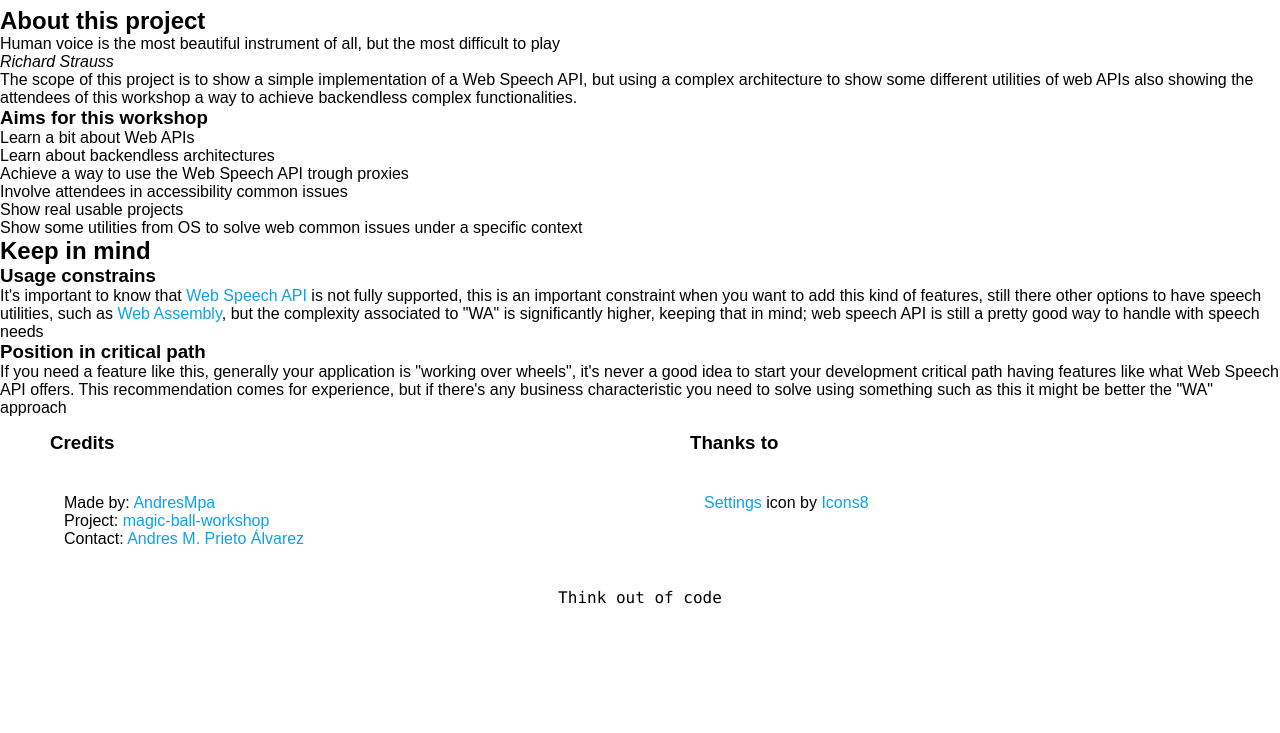
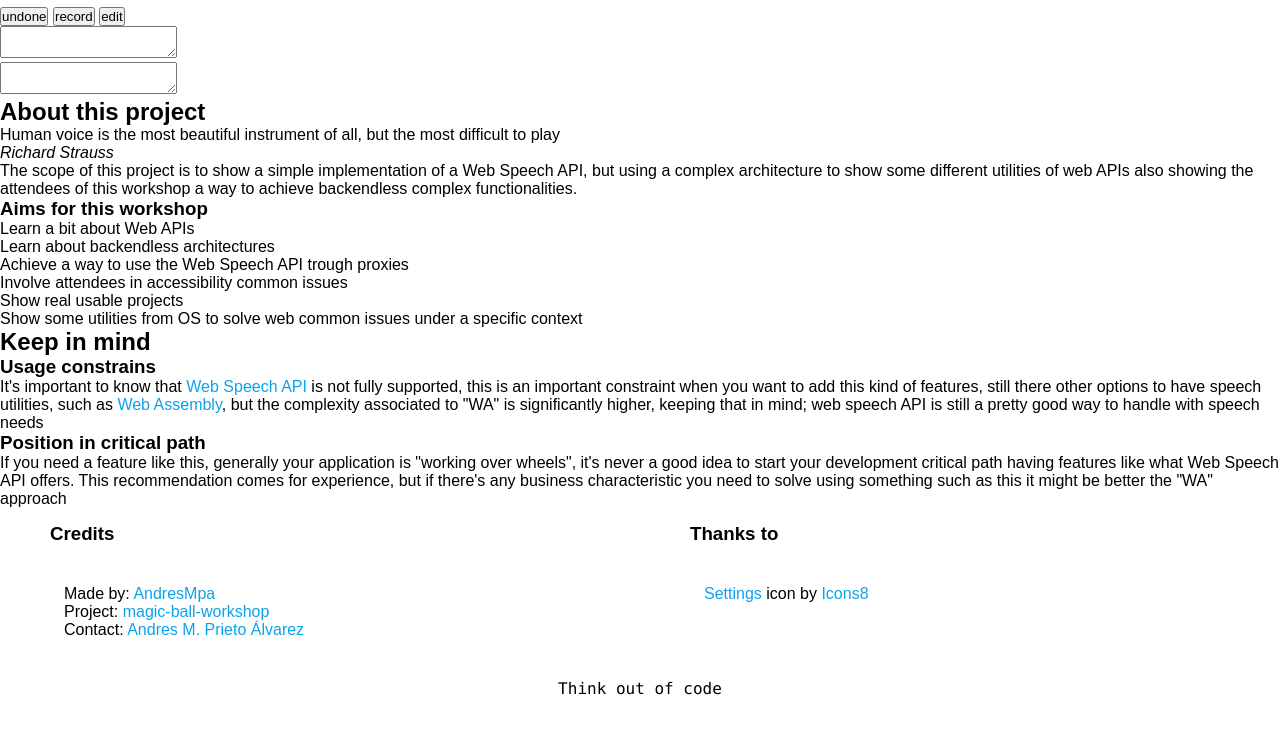
Before and after one commit to AndresMpa/when-browser-speaks, a website: page 01_public/index.html in a window 1280 px wide. Shown: the part 61-794 px from the top of the page. Drawn offline with Linux system fonts and the light colour scheme.

Commit message:
Components
Adding more components to be re created on JS

```diff
--- a/01_public/index.html
+++ b/01_public/index.html
@@ -1,4 +1,4 @@
-<!doctype html>
+<!DOCTYPE html>
 <html lang="es">
   <head>
     <meta charset="UTF-8" />
@@ -54,31 +54,62 @@
 
         Recording process trough a button an a text box
       -->
+      <section class="recorder">
+        <article class="recorder--textbox">
+          <p class="recorder--textbox--data"></p>
+        </article>
+        <article id="controls" class="recorder--controls">
+          <button class="recorder--contrls--button">undone</button>
+          <button class="recorder--contrls--button button__bigger">
+            record
+          </button>
+          <button class="recorder--contrls--button">edit</button>
+        </article>
+      </section>
       <!--
         Transcription
 
         A simple box that pre process the output
       -->
+      <section class="transcription">
+        <article class="transcription--textbox">
+          <textarea
+            class="transcription--textbox--data"
+            name="transcription"
+            id="transcription"
+            disable
+          ></textarea>
+        </article>
+      </section>
       <!--
         Description
 
         A input to handle with possible mistakes
       -->
+      <section class="description">
+        <article class="description--wrapper">
+          <textarea
+            class="description--wrapper--data"
+            name="description"
+            id="description"
+          ></textarea>
+        </article>
+      </section>
       <!--
         About
 
         A simple page with some information
       -->
-      <section>
-        <article>
-          <h2>About this project</h2>
-          <blockquote
+      <section class="about">
+        <article class="about--wrapper">
+          <h2 class="about--wrapper--title">About this project</h2>
+          <blockquote class="about--wrapper--phrase"
             cite="https://www.azquotes.com/picture-quotes/quote-the-human-voice-is-the-most-beautiful-instrument-of-all-but-the-most-difficult-to-play-richard-strauss-67-99-01.jpg"
           >
             Human voice is the most beautiful instrument of all, but the most
             difficult to play
           </blockquote>
-          <cite>Richard Strauss</cite>
+          <cite class="about--wrapper--author">Richard Strauss</cite>
           <p>
             The scope of this project is to show a simple implementation of a
             Web Speech API, but using a complex architecture to show some
```
